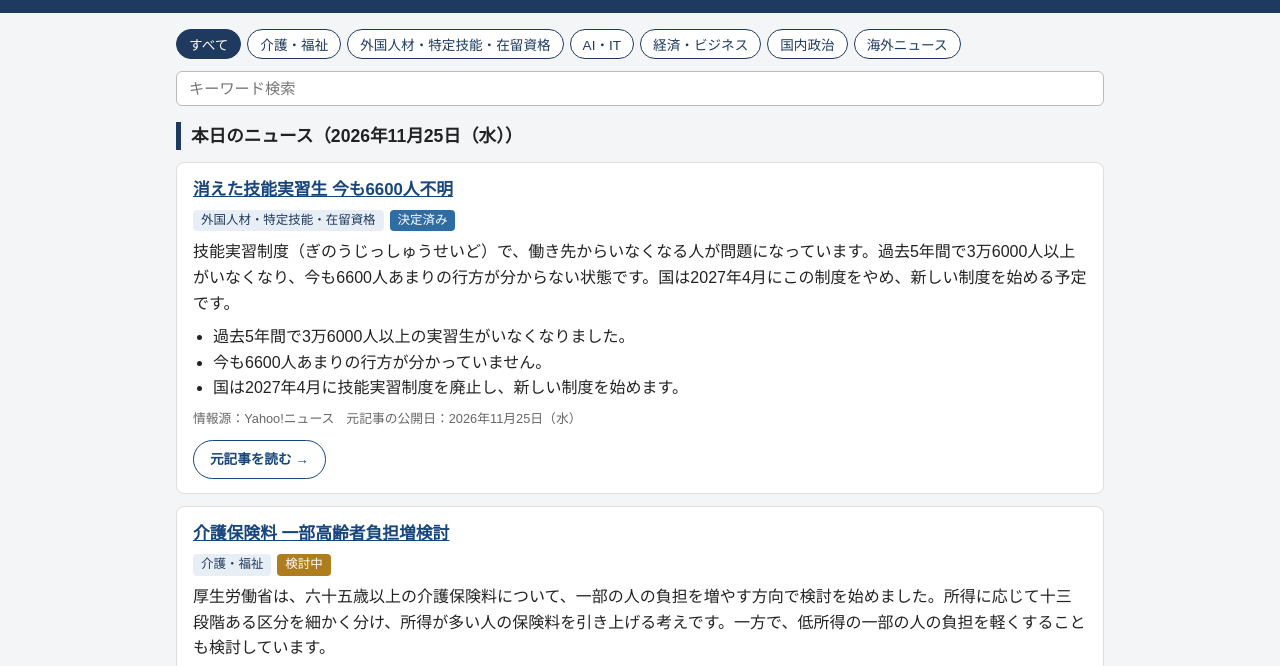
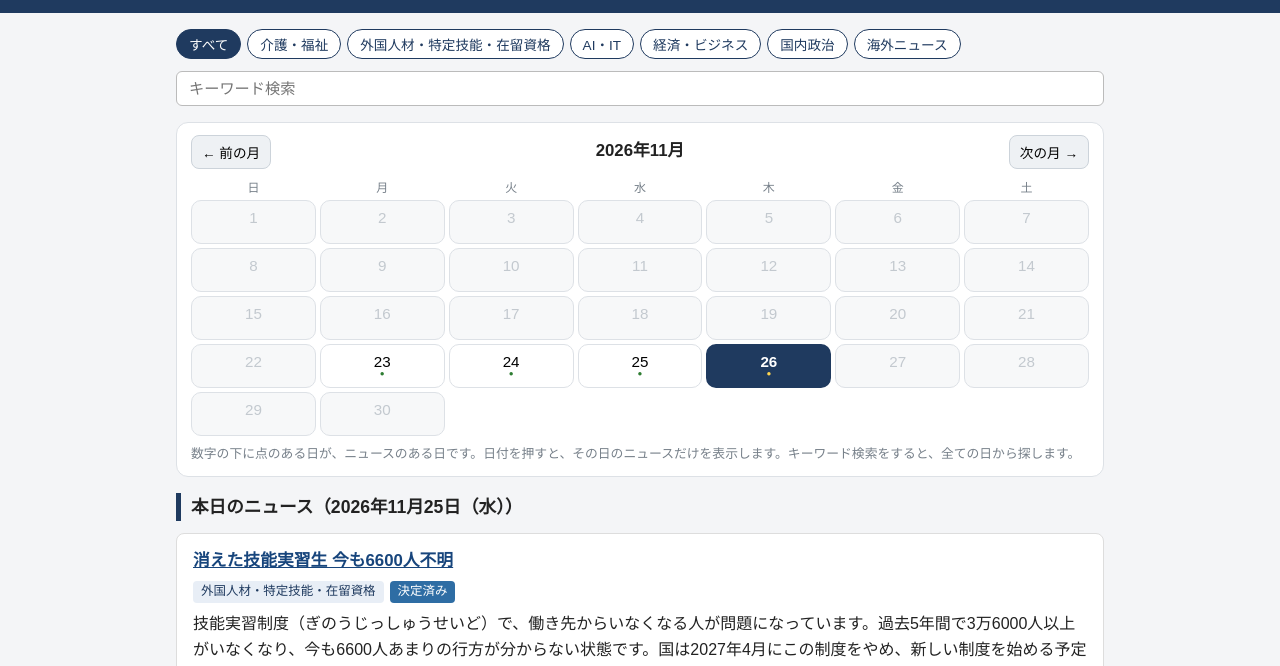
Before and after one commit to dairoku0312-glitch/ai-news, a plain HTML site: page index.html in a window 1280 px wide. Shown: the part 75-741 px from the top of the page. Drawn offline with Linux system fonts and the light colour scheme.

Commit message:
カレンダーUIを追加し版番号を更新

```diff
--- a/index.html
+++ b/index.html
@@ -4,7 +4,7 @@
 <meta charset="UTF-8">
 <meta name="viewport" content="width=device-width, initial-scale=1.0">
 <title>AIニュース</title>
-<link rel="stylesheet" href="style.css?v=20261125-1">
+<link rel="stylesheet" href="style.css?v=20261126-1">
 </head>
 <body>
 <header class="site-header">
@@ -23,6 +23,17 @@
     <input type="search" id="search" placeholder="キーワード検索" aria-label="キーワード検索">
   </div>
 
+  <div class="calendar-box">
+    <div class="cal-head">
+      <button id="cal-prev" class="cal-nav" type="button">← 前の月</button>
+      <span id="cal-title" class="cal-title"></span>
+      <button id="cal-next" class="cal-nav" type="button">次の月 →</button>
+    </div>
+    <div class="cal-week"><span>日</span><span>月</span><span>火</span><span>水</span><span>木</span><span>金</span><span>土</span></div>
+    <div id="calendar" class="cal-grid"></div>
+    <p class="cal-note">数字の下に点のある日が、ニュースのある日です。日付を押すと、その日のニュースだけを表示します。キーワード検索をすると、全ての日から探します。</p>
+  </div>
+
   <div id="news-container"></div>
   <p id="empty-message" class="empty-message" hidden>表示できるニュースがありません。</p>
 </main>
@@ -31,6 +42,6 @@
   <p>本サイトは公開ニュースの要約を掲載しています。詳細は各記事の元記事をご確認ください。</p>
 </footer>
 
-<script src="app.js?v=20261125-1"></script>
+<script src="app.js?v=20261126-1"></script>
 </body>
 </html>
```
